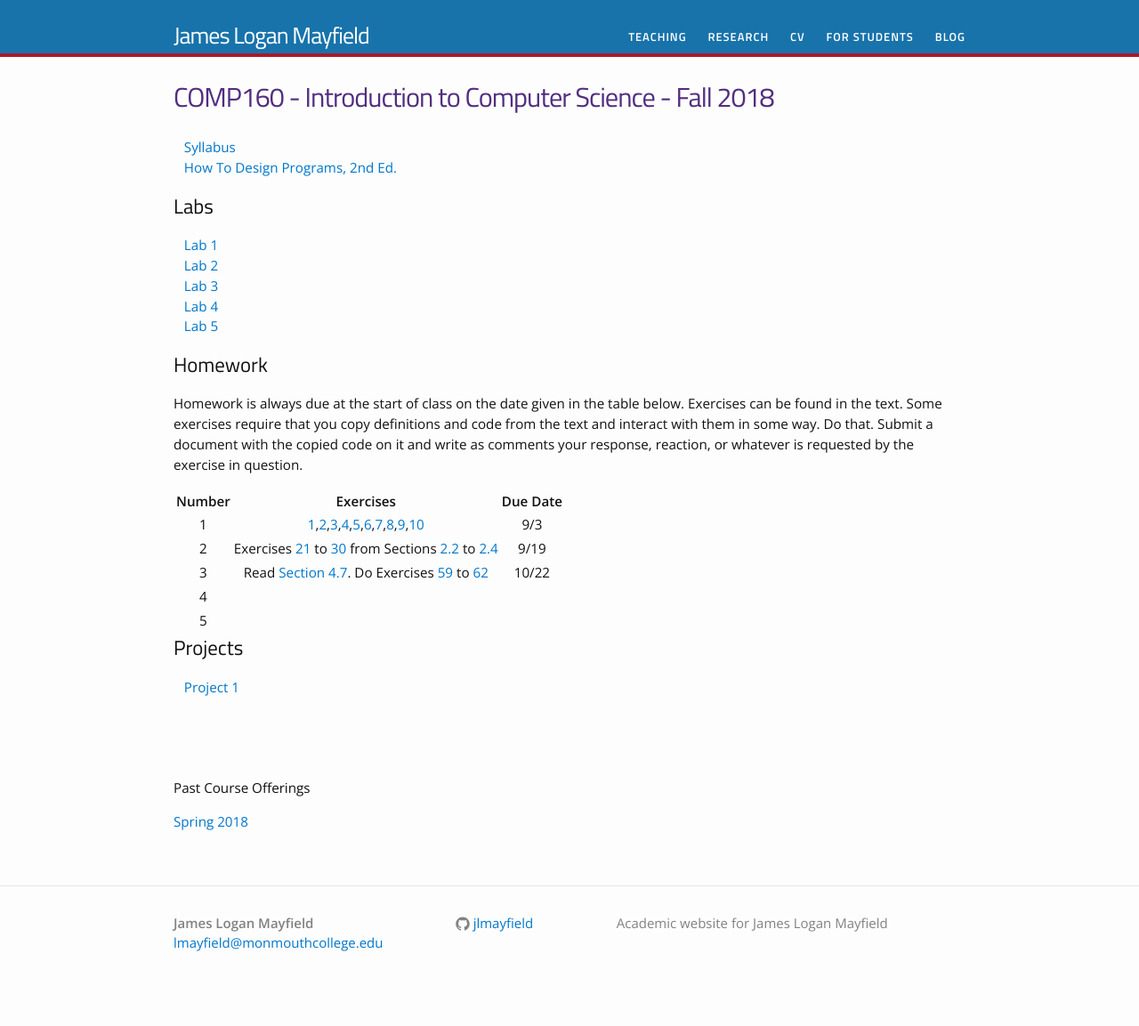
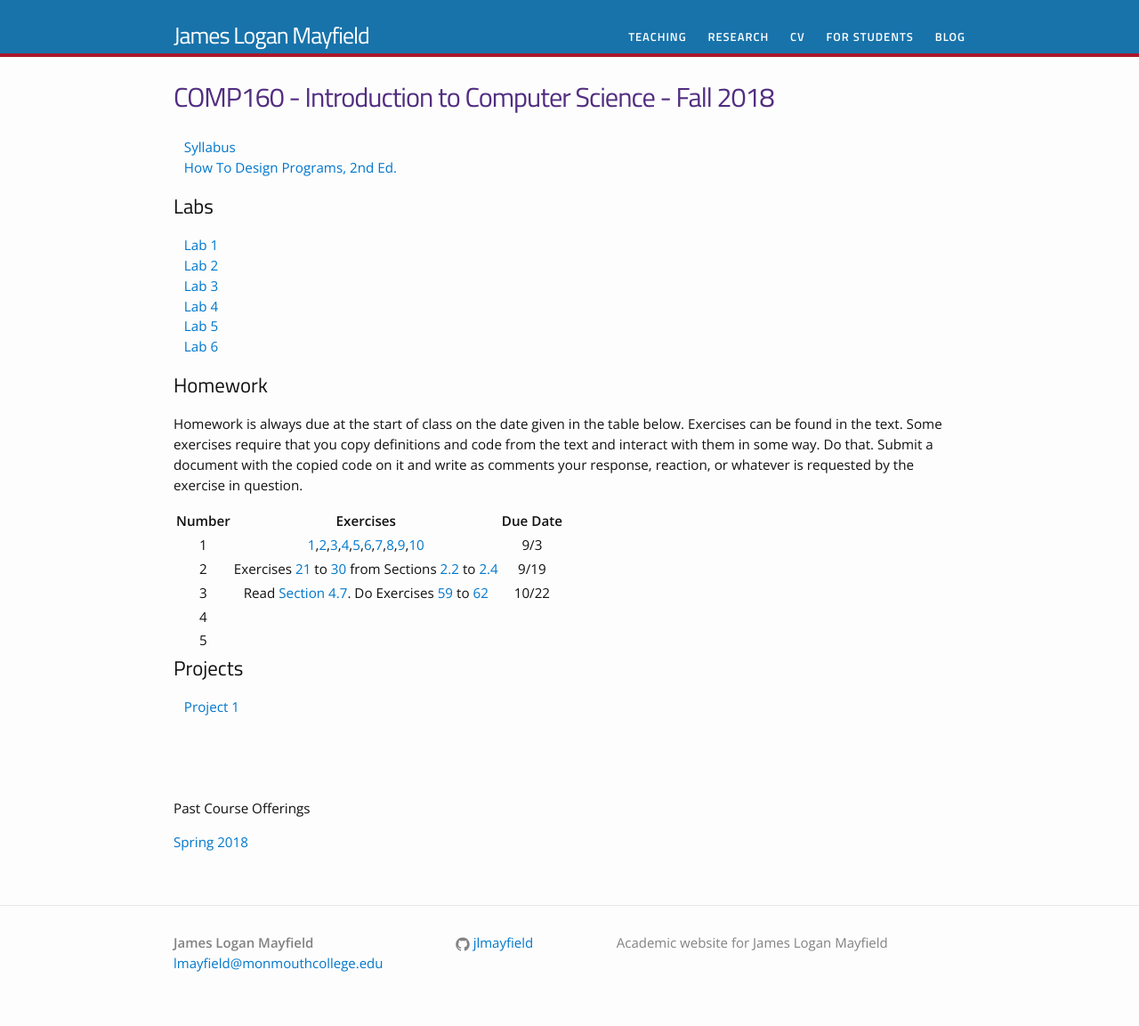
Before and after one commit to jlmayfield/jlmayfield.github.io, a Jekyll site: the page built from teaching/comp160.md, in a window 1280 px wide. Shown: the whole page at 89% size. Built offline with Jekyll 4.4.1, drawn with Linux system fonts in a browser that asks for light colours; before the commit the page ends 1131 px from its top, so only the background shows below that.

Commit message:
fa18. c160. lab6 added.

```diff
--- a/teaching/comp160.md
+++ b/teaching/comp160.md
@@ -14,6 +14,7 @@ permalink: /teaching/COMP160/
 &nbsp;&nbsp;&nbsp;[Lab 3](/teaching/COMP160/labs/comp160-lab3.pdf)
 &nbsp;&nbsp;&nbsp;[Lab 4](/teaching/COMP160/labs/comp160-lab4.pdf)
 &nbsp;&nbsp;&nbsp;[Lab 5](/teaching/COMP160/labs/comp160-lab5.pdf)
+&nbsp;&nbsp;&nbsp;[Lab 6](/teaching/COMP160/labs/comp160-lab6.pdf)
 
 ## Homework
 
```
